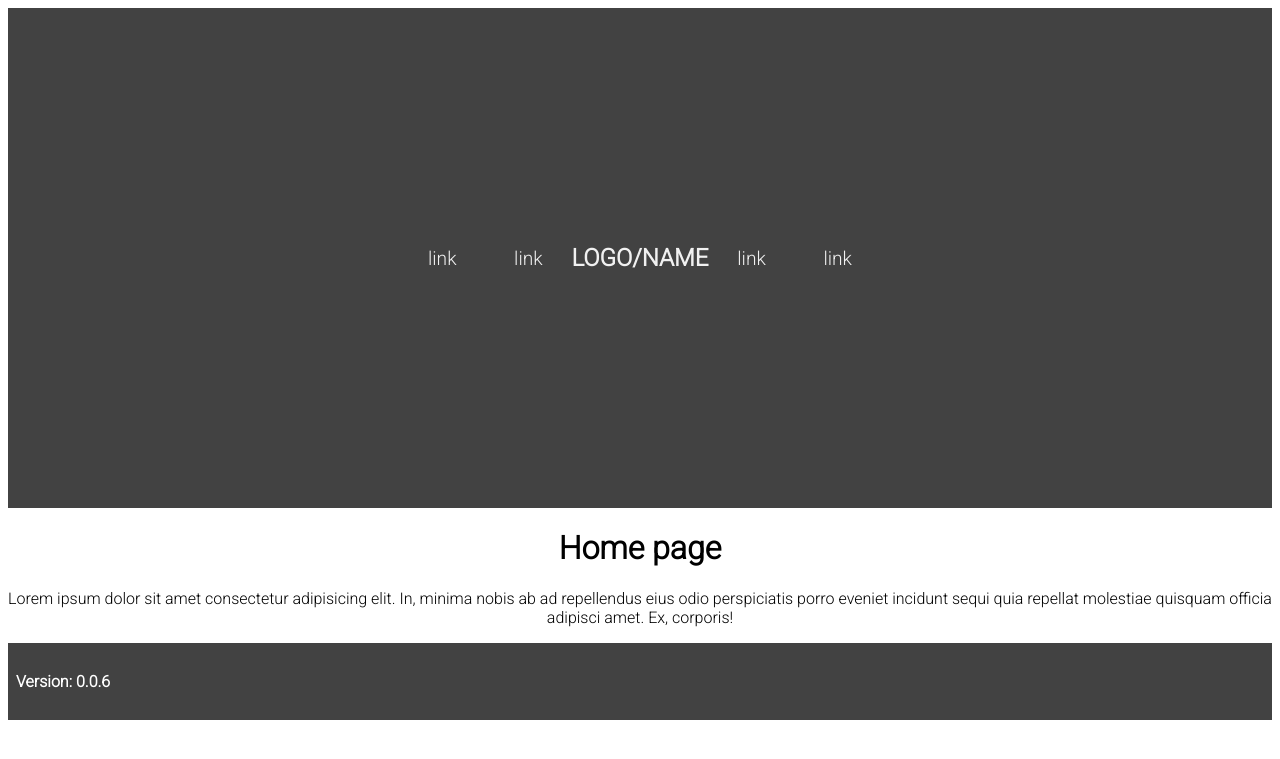
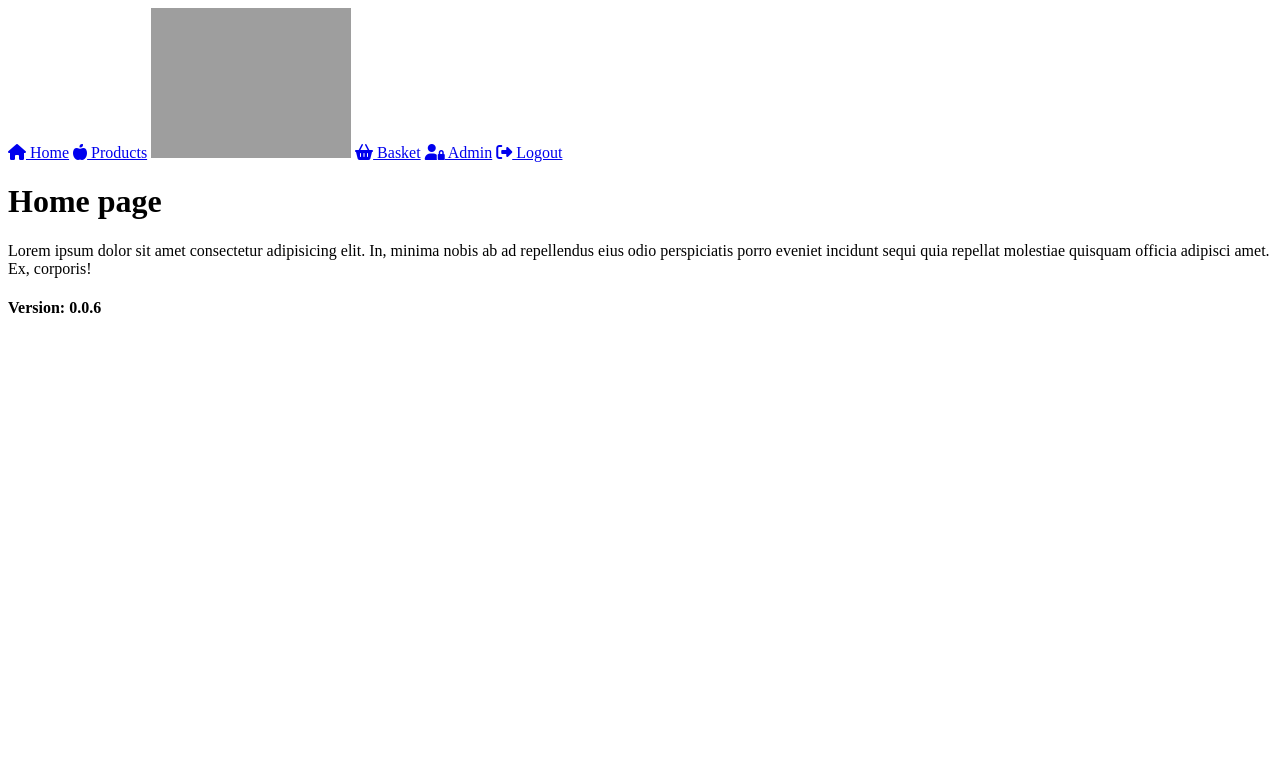
Before and after one commit to Sly-Lamp/Group_Project_TEAM14, a PHP site: page /home.php in a window 1280 px wide. Shown: the top 759 px of the page. Run offline with PHP 8.4, Linux system fonts and the light colour scheme; a user stored in the database is signed in; some libraries are stand-ins or nearby versions; grey boxes are pictures that could not be loaded.

Commit message:
Removed side panel

```diff
--- a/includes/header.php
+++ b/includes/header.php
@@ -3,7 +3,7 @@
     session_start();
 
     if(!isset($_SESSION['loggedin'])){
-        header('location: ./index.php?returnto='.$_SERVER['REQUEST_URI']);
+        header('location: ./home.php');
         exit;
     }
 
@@ -15,15 +15,74 @@
     <meta name="viewport" content="width=device-width, initial-scale=1.0">
     <meta name="author" content="Jake Salt, Connor Grattan, Kenneth Brown, Thomas Neil, Davide Pisanu, Luis Fernandez-Loaysa">
     <link href="https://fonts.googleapis.com/css2?family=Roboto:ital,wght@0,100;0,300;1,700&display=swap" rel="stylesheet">
-    <link rel="stylesheet" href="./styles/styles.css">
-    <title>Login</title>
+    <link rel="stylesheet" href="./css/styles.css">
+    <script src="./js/scripts.js"></script>
+    <script src="https://kit.fontawesome.com/2de6eea747.js" crossorigin="anonymous"></script>
+    <title><?php
+    if (basename($_SERVER['PHP_SELF']) == 'index.php') {
+    echo 'Login';
+    }
+    if (basename($_SERVER['PHP_SELF']) == 'register.php'){
+        echo 'Register';
+    }
+    if (basename($_SERVER['PHP_SELF']) == 'home.php') {
+        echo 'Home';
+    }
+    if (basename($_SERVER['PHP_SELF']) == 'products.php') {
+        echo 'Product List';
+    }
+    if (basename($_SERVER['PHP_SELF']) == 'product.php'){
+        echo 'PRODUCT NAME'; //Get name from db
+    }
+    if (basename($_SERVER['PHP_SELF']) == 'admin.php'){
+        echo 'Admin';
+    }
+    if (basename($_SERVER['PHP_SELF']) == 'admins.php'){
+        echo 'Admin List';
+    }
+    if (basename($_SERVER['PHP_SELF']) == 'orders.php'){
+        echo 'Order List';
+    }
+    if (basename($_SERVER['PHP_SELF']) == 'users.php'){
+        echo 'User List';
+    }
+    if (basename($_SERVER['PHP_SELF']) == 'stock.php'){
+        echo 'Stock List';
+    }
+    ?></title>
 </head>
 <body>
     <header>
-        <nav>
-            <a href="">link</a>
-            <a href="">link</a>
-            <h1>LOGO/NAME</h1>
-            <a href="">link</a>
-            <a href="">link</a>
+        <!-- <span class="hamburger" onclick="openNav()">&#9776;</span> -->
+            <nav>
+                <a href="./home.php"><i class="fas fa-home"></i> Home</a>
+                <a href="./products.php"><i class="fas fa-apple-alt"></i> Products</a>
+                <!-- <h1>iFruit</h1> -->
+                <object data="./assets/images/logo.svg" image="image/svg" style="width: 200px">
+                    Your browser doesn't support SVG
+                </object>
+                <a href="./basket.php"><i class="fas fa-shopping-basket"></i> Basket</a>
+                <?php
+                    if($_SESSION['usrType'] >= 1): ?>
+                        <a href="./admin.php"><i class="fas fa-user-lock"></i> Admin</a>
+                <?php endif; ?>
+                <a href="./logout.php"><i class="fas fa-sign-out-alt"></i> Logout</a>
+            </nav>
     </header>
+
+    <!-- <div id="myNav" class="overlay">
+        <a href="javascript:void(0)" class="closebtn" onclick="closeNav()">&times;</a>
+        <div class="overlay-content">
+            <div class="srch">
+                <input type="text" placeholder="Search..." class="search">
+                <button type="submit" class="srchBtn"><i class="fas fa-search"></i></button>
+            </div>
+            <a href="./products.php">Products</a>
+            <a href="#">Services</a>
+            <a href="#">Clients</a>
+            <a href="#">Contact</a>
+            <?php //if($_SESSION['usrType'] >= 1){
+                //echo '<a href="admin.php">Admin</a>';
+           // } ?>
+        </div>
+    </div> -->
```
